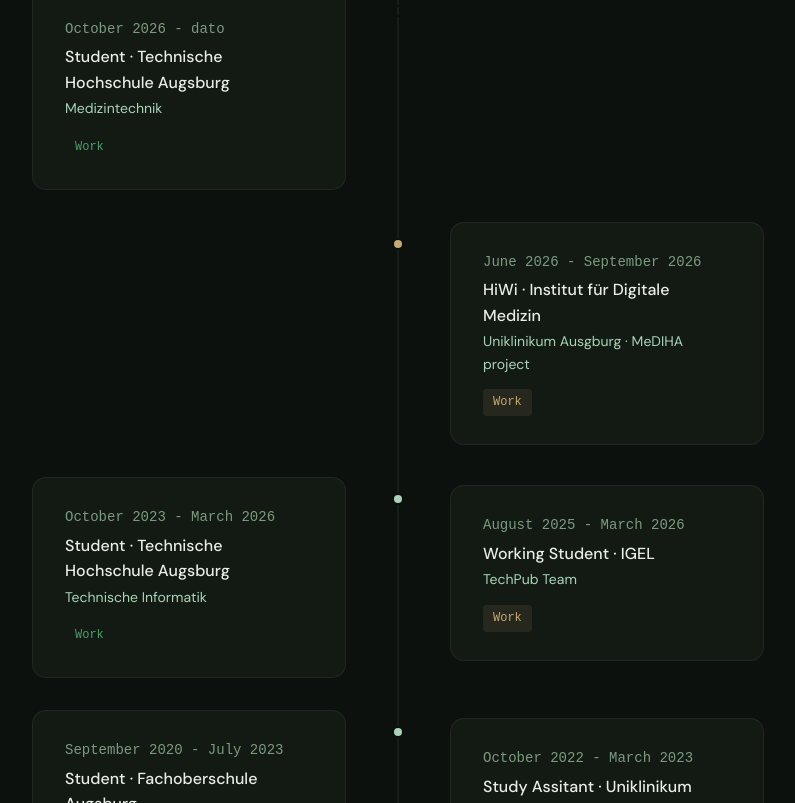
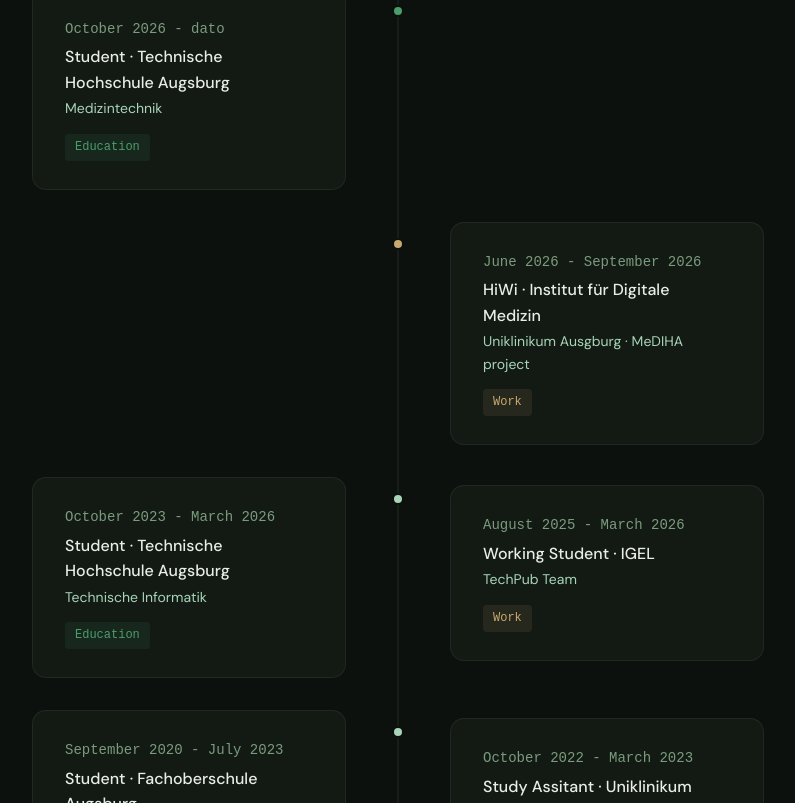
Before and after one commit to ctd08/V2-Portfolio-Website, a Vue app in the folder frontend/: page /career in a window 1280 px wide. Shown: the part 797-1600 px from the top of the page, without its empty margins (242-1037 px from the left). Built offline with nearby package versions, Linux system fonts and the light colour scheme.

Commit message:
fix: edu tag is now fomatted right

```diff
--- a/frontend/src/data/timeline.js
+++ b/frontend/src/data/timeline.js
@@ -6,7 +6,7 @@
         title: 'Student · Technische Hochschule Augsburg',
         sub: 'Medizintechnik',
         description: 'placeholder txt',
-        type : 'education',
+        type : 'edu',
         side : 'left',
         image: 'tha-mt.jpg',
         link: '/career/tha-mt'
@@ -28,7 +28,7 @@
         title: 'Student · Technische Hochschule Augsburg',
         sub: 'Technische Informatik',
         description: 'placeholder txt',
-        type : 'education',
+        type : 'edu',
         side : 'left',
         image: 'tha-ti.jpg',
         link: '/career/tha-ti',
@@ -50,7 +50,7 @@
         title: 'Student · Fachoberschule Augsburg',
         sub: 'Internationl Economics',
         description: 'placeholder txt',
-        type : 'education',
+        type : 'edu',
         side : 'left',
         image: 'fos.jpg',
         link: '/career/fos',
--- a/frontend/src/views/CareerView.vue
+++ b/frontend/src/views/CareerView.vue
@@ -271,7 +271,8 @@
 .card-title { font-size: var(--text-base); font-weight: 500; color: var(--text-primary); margin-bottom: 2px; }
 .card-sub { font-size: var(--text-sm); color: var(--text-secondary); line-height: 1.6; margin-bottom: var(--space-3); }
 .card-tag { display: inline-block; font-size: 12px; padding: 4px 10px; border-radius: var(--radius-sm); font-family: var(--font-mono); }
-.card-tag.edu { background: rgba(74,158,106,0.25); color: var(--accent-primary); }
+.card-tag.edu { background: rgba(74,158,106,0.1); color: var(--accent-primary); }
+/*.card-tag.edu {background: red !important; color: white !important; }*/
 .card-tag.work { background: rgba(200,169,110,0.1); color: var(--accent-warm); }
 
 /* ── Fade in ── */
```
